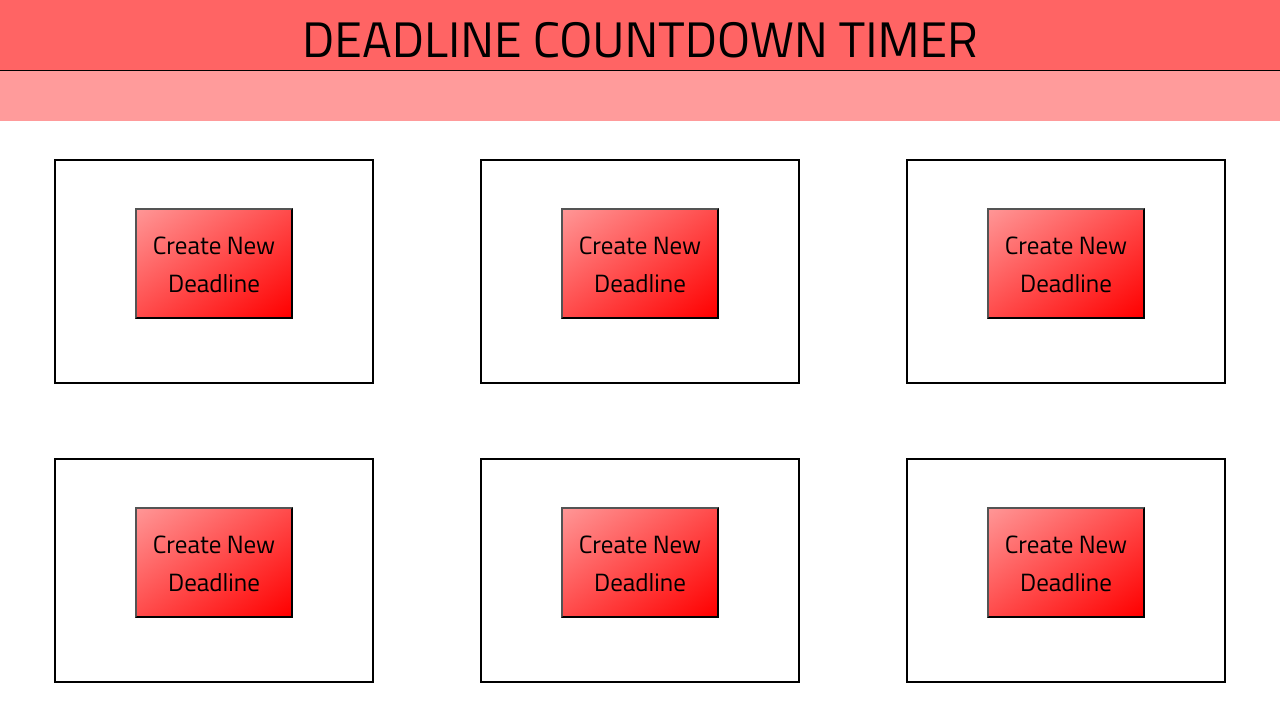
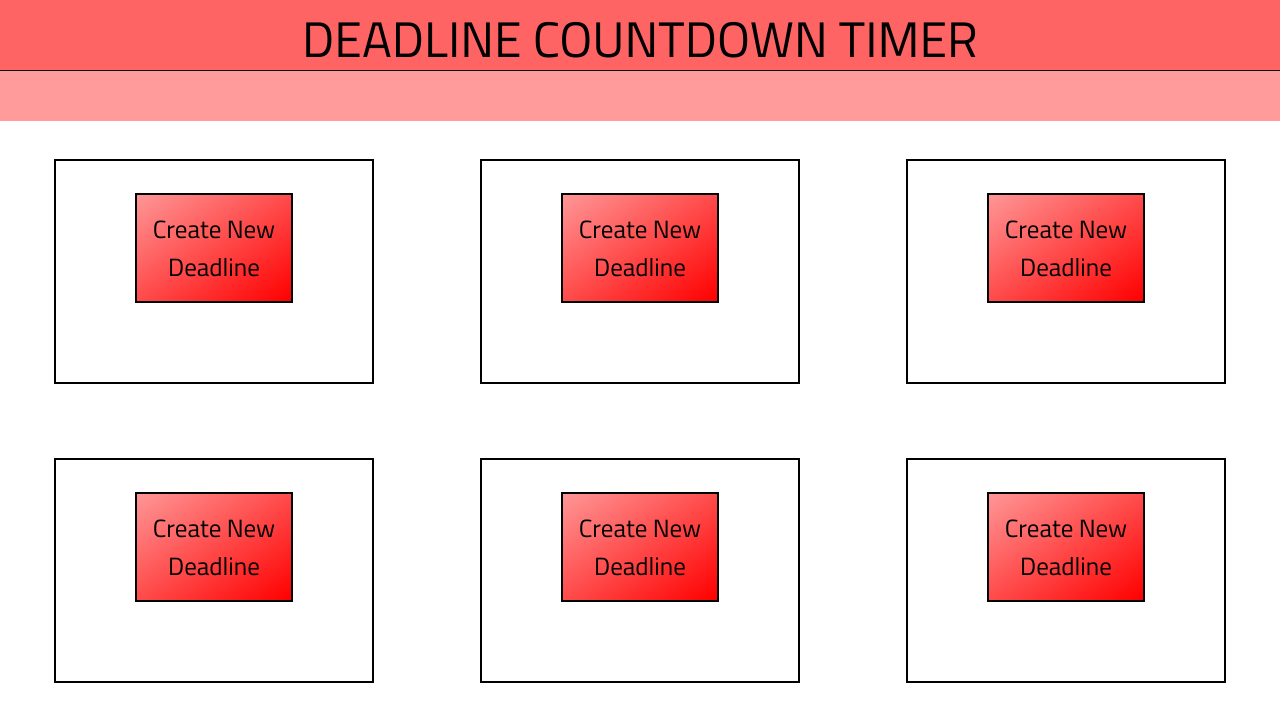
Before and after one commit to RichardKim503/deadline-countdown, a React (Create React App) app: page / in a window 1280 px wide. Shown: the top 722 px of the page. Built offline with nearby package versions, Linux system fonts and the light colour scheme.

Commit message:
Changed AM and PM button colors and borders

```diff
--- a/src/App.css
+++ b/src/App.css
@@ -37,10 +37,6 @@
   }
 }
 
-body{
-  font-family: 'Titillium Web Regular';
-}
-
 @font-face{
   font-family: 'Titillium Web Regular';
   src: url('./Assets/TitilliumWeb-Regular.ttf') format('truetype');
@@ -51,11 +47,18 @@ body{
   src: url('./Assets/Ubuntu-Regular.ttf') format('truetype');
 }
 
+body{
+  font-family: 'Titillium Web Regular';
+}
+
+button{
+  font-family: 'Titillium Web Regular';
+}
+
 #header{
   height: 70px;
   background-color: rgb(255, 100, 100);
   font-size: 50px;
-  font-family: 'Titillium Web Regular';
   text-align: center;
 }
 
@@ -103,20 +106,22 @@ body{
 }
 
 .meridiem_selected{
-  background-color: grey;
+  border: 2px solid;
+  background-image: linear-gradient(to bottom right, rgb(255, 150, 150), rgb(255, 0, 0));
 }
 
 .meridiem_not_selected{
+  border: 2px solid;
   background-color: white;
 }
 
 .create_new_deadline_button{
-  font-family: 'Titillium Web Regular';
   width: 50%;
   height: 50%;
   font-size: 25px;
   background-image: linear-gradient(to bottom right, rgb(255, 150, 150), rgb(255, 0, 0));
-  margin-top: 15%;
+  margin-top: 10%;
   margin-left: 25%;
   margin-right: 25%;
+  border: 2px solid;
 }
```
